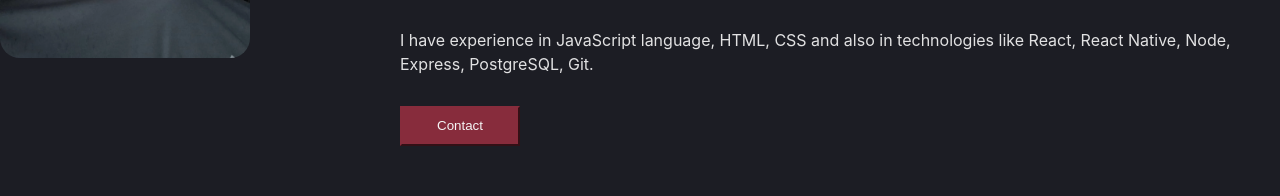
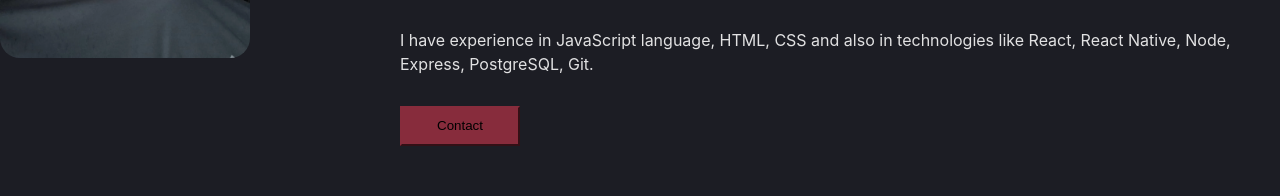
Before and after one commit to MakoskiVictor/Portfolio-Makoski.Dev, a React (Vite) app: page / in a window 1280 px wide. Shown: the part 1179-1375 px from the top of the page. Built offline with nearby package versions, Linux system fonts and the light colour scheme; a web font is replaced by a local one.

Commit message:
Changed anchor outside of botton

```diff
--- a/src/components/About.jsx
+++ b/src/components/About.jsx
@@ -35,7 +35,7 @@ export function About () {
             </ul>
           </div>
           <div className={aboutStyles.buttonContainer}>
-            <button className={aboutStyles.button}><a href='#contact'>Contact</a></button>
+            <a href='#contact'><button className={aboutStyles.button}>Contact</button></a>
           </div>
         </div>
       </div>
```
